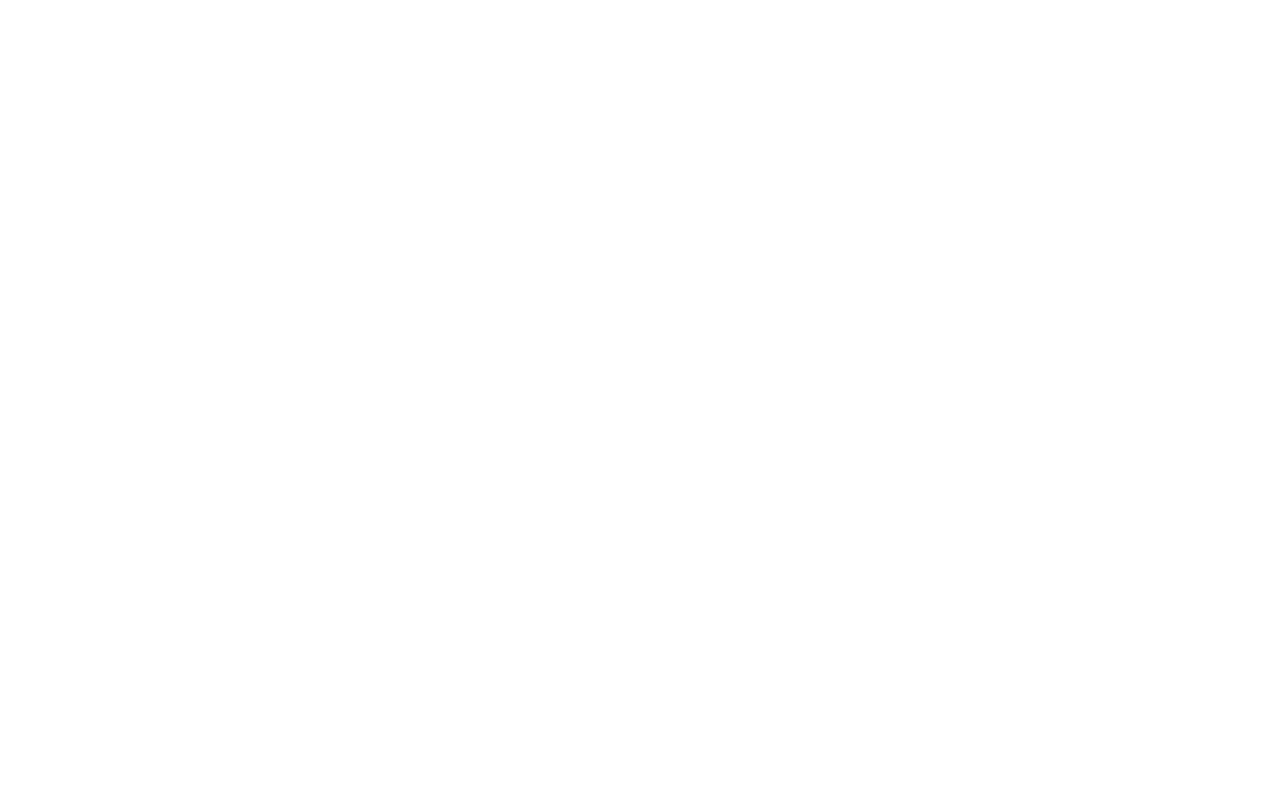
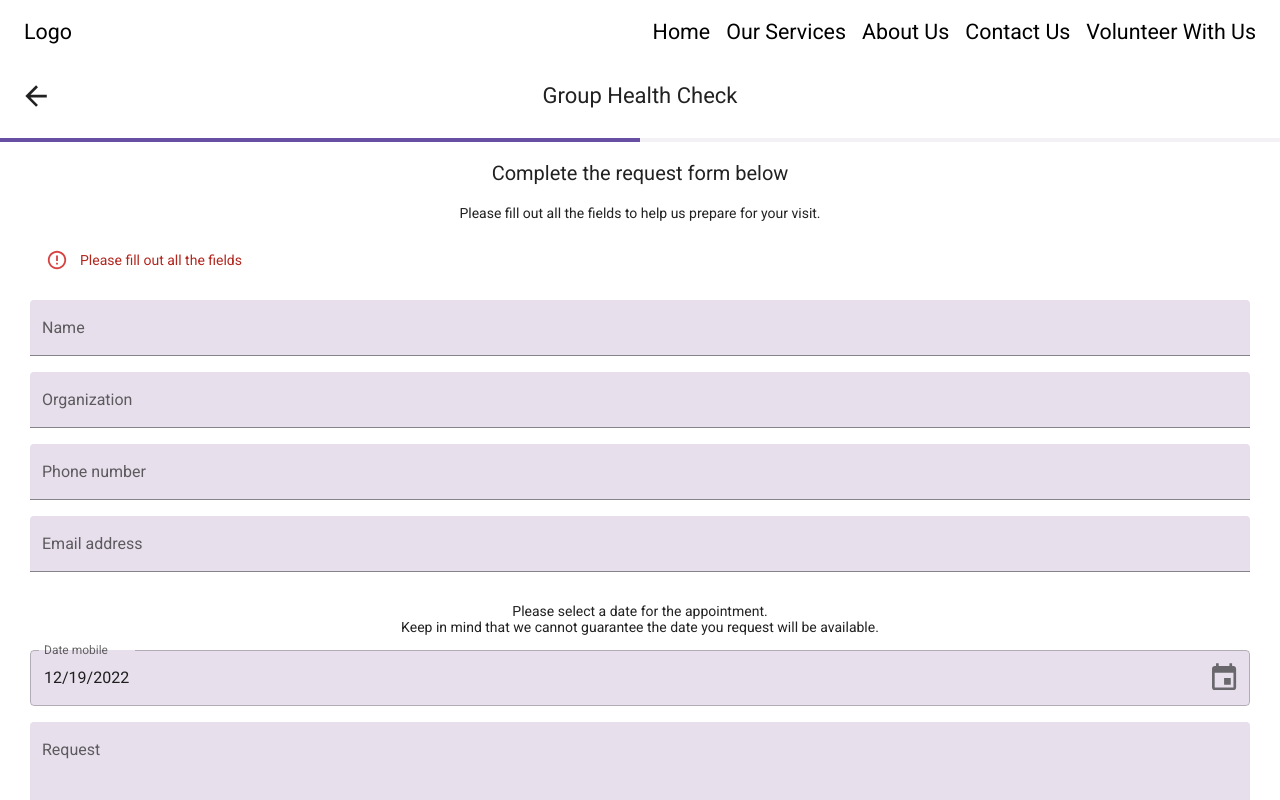
Before and after one commit to connorjchen/hope-health-van, a React (Vite) app in the folder client/: page /booking/group in a window 1280 px wide. Before the commit this address had no page. Shown: the top 800 px of the page. Built offline with nearby package versions, Linux system fonts and the light colour scheme.

Commit message:
Group booking page UI

```diff
--- a/client/package.json
+++ b/client/package.json
@@ -13,6 +13,8 @@
     "@emotion/styled": "^11.10.5",
     "@mui/icons-material": "^5.11.0",
     "@mui/material": "^5.11.0",
+    "@mui/x-date-pickers": "^5.0.11",
+    "dayjs": "^1.11.7",
     "react": "^18.2.0",
     "react-calendly": "^4.1.0",
     "react-dom": "^18.2.0",
--- a/client/src/App.jsx
+++ b/client/src/App.jsx
@@ -10,6 +10,7 @@
 import Volunteer from "./screens/volunteer";
 import Faq from "./screens/faq";
 import Calendar from "./screens/calendar";
+import GroupHealthCheck from "./screens/groupHealthCheck";
 
 const ScrollToTop = (props) => {
   const location = useLocation();
@@ -34,6 +35,7 @@
               <Route path="/faq" element={<Faq />} />
               <Route path="/labtests" element={<LabTests />} />
               <Route path="/calendar" element={<Calendar />} />
+              <Route path="/booking/group" element={<GroupHealthCheck />} />
             </Route>
           </Routes>
         </ScrollToTop>
--- /dev/null
+++ b/client/src/screens/groupHealthCheck.jsx
@@ -0,0 +1,164 @@
+import {
+  Box,
+  Typography,
+  useTheme,
+  TextField,
+  Alert,
+  Button,
+} from "@mui/material";
+import ProgressHeader from "../components/progressHeader";
+import { useNavigate } from "react-router-dom";
+import {
+  MobileDatePicker,
+  LocalizationProvider,
+  DesktopDatePicker,
+} from "@mui/x-date-pickers";
+import { AdapterDayjs } from "@mui/x-date-pickers/AdapterDayjs";
+import dayjs from "dayjs";
+import React, { useState } from "react";
+
+function GroupHealthCheck() {
+  const theme = useTheme();
+  const navigate = useNavigate();
+  const [date, setDate] = useState(dayjs());
+
+  return (
+    <Box>
+      <ProgressHeader title="Group Health Check" progress={50} />
+      <Box px="30px">
+        <Box align="center">
+          <Typography variant="h3">Complete the request form below</Typography>
+          <Typography variant="subtitle1" mb="15px">
+            Please fill out all the fields to help us prepare for your visit.
+          </Typography>
+          <Alert
+            severity="error"
+            sx={{
+              mb: "16px",
+              backgroundColor: "inherit",
+              "& .MuiAlert-message": {
+                color: theme.palette.primary.error,
+                fontSize: "14px",
+              },
+            }}
+          >
+            Please fill out all the fields
+          </Alert>
+        </Box>
+        <TextField
+          fullWidth
+          label="Name"
+          placeholder="Please enter your name"
+          variant="filled"
+          color="secondary"
+          sx={{
+            mb: "16px",
+            background: theme.palette.purple.input,
+            "& .MuiFilledInput-root": {
+              backgroundColor: "inherit",
+            },
+          }}
+        />
+        <TextField
+          fullWidth
+          label="Organization"
+          placeholder="Please enter your organization's name"
+          variant="filled"
+          color="secondary"
+          sx={{
+            mb: "16px",
+            background: theme.palette.purple.input,
+            "& .MuiFilledInput-root": {
+              backgroundColor: "inherit",
+            },
+          }}
+        />
+        <TextField
+          fullWidth
+          label="Phone number"
+          placeholder="Please enter your phone number"
+          variant="filled"
+          color="secondary"
+          sx={{
+            mb: "16px",
+            background: theme.palette.purple.input,
+            "& .MuiFilledInput-root": {
+              backgroundColor: "inherit",
+            },
+          }}
+        />
+        <TextField
+          fullWidth
+          label="Email address"
+          placeholder="Please enter your email address"
+          variant="filled"
+          color="secondary"
+          sx={{
+            mb: "16px",
+            background: theme.palette.purple.input,
+            "& .MuiFilledInput-root": {
+              backgroundColor: "inherit",
+            },
+          }}
+        />
+        <Typography variant="subtitle1" my="15px" align="center">
+          Please select a date for the appointment. <br />
+          Keep in mind that we cannot guarantee the date you request will be
+          available.
+        </Typography>
+        <LocalizationProvider dateAdapter={AdapterDayjs}>
+          <DesktopDatePicker
+            label="Date mobile"
+            inputFormat="MM/DD/YYYY"
+            value={date}
+            onChange={(newValue) => setDate(newValue)}
+            renderInput={(params) => (
+              <TextField
+                {...params}
+                fullWidth
+                color="secondary"
+                sx={{
+                  mb: "16px",
+                  background: theme.palette.purple.input,
+                  "& .MuiFilledInput-root": {
+                    backgroundColor: "inherit",
+                  },
+                }}
+              />
+            )}
+          />
+        </LocalizationProvider>
+        <TextField
+          fullWidth
+          label="Request"
+          multiline
+          rows={4}
+          placeholder="Describe your request"
+          variant="filled"
+          color="secondary"
+          sx={{
+            mb: "16px",
+            background: theme.palette.purple.input,
+            "& .MuiFilledInput-root": {
+              backgroundColor: "inherit",
+              fontSize: "16px",
+            },
+          }}
+        />
+        <Box align="center">
+          <Button
+            onClick={() => navigate("/booking/group")}
+            sx={{
+              ...theme.purpleButton,
+              px: "40px",
+            }}
+          >
+            Next
+          </Button>
+        </Box>
+      </Box>
+    </Box>
+  );
+}
+
+export default GroupHealthCheck;
--- a/client/src/theme.js
+++ b/client/src/theme.js
@@ -2,11 +2,14 @@
 
 const darkPurple = "#6750A4";
 const mediumPurple = "#E8DEF8";
+const inputPurple = "#E7E0EC";
 const lightPurple = "#FFFBFE";
 const greyishPurple = "rgba(231, 224, 236, 0.49);";
 const white = "#FFFFFF";
 const lightGrey = "#CAC4D0";
+const darkGrey = "#1C1B1F";
 const black = "#000000";
+const errorAlert = "#B3261E";
 
 const theme = createTheme({
   typography: {
@@ -47,12 +50,17 @@
       main: white,
       black: black,
       outline: lightGrey,
+      error: errorAlert,
+    },
+    secondary: {
+      main: darkGrey,
     },
     purple: {
       dark: darkPurple,
       medium: mediumPurple,
       greyish: greyishPurple,
       light: lightPurple,
+      input: inputPurple,
     },
   },
   components: {
```
Also changed, not shown: 1 other file (tests, documents, lock files or other folders).
